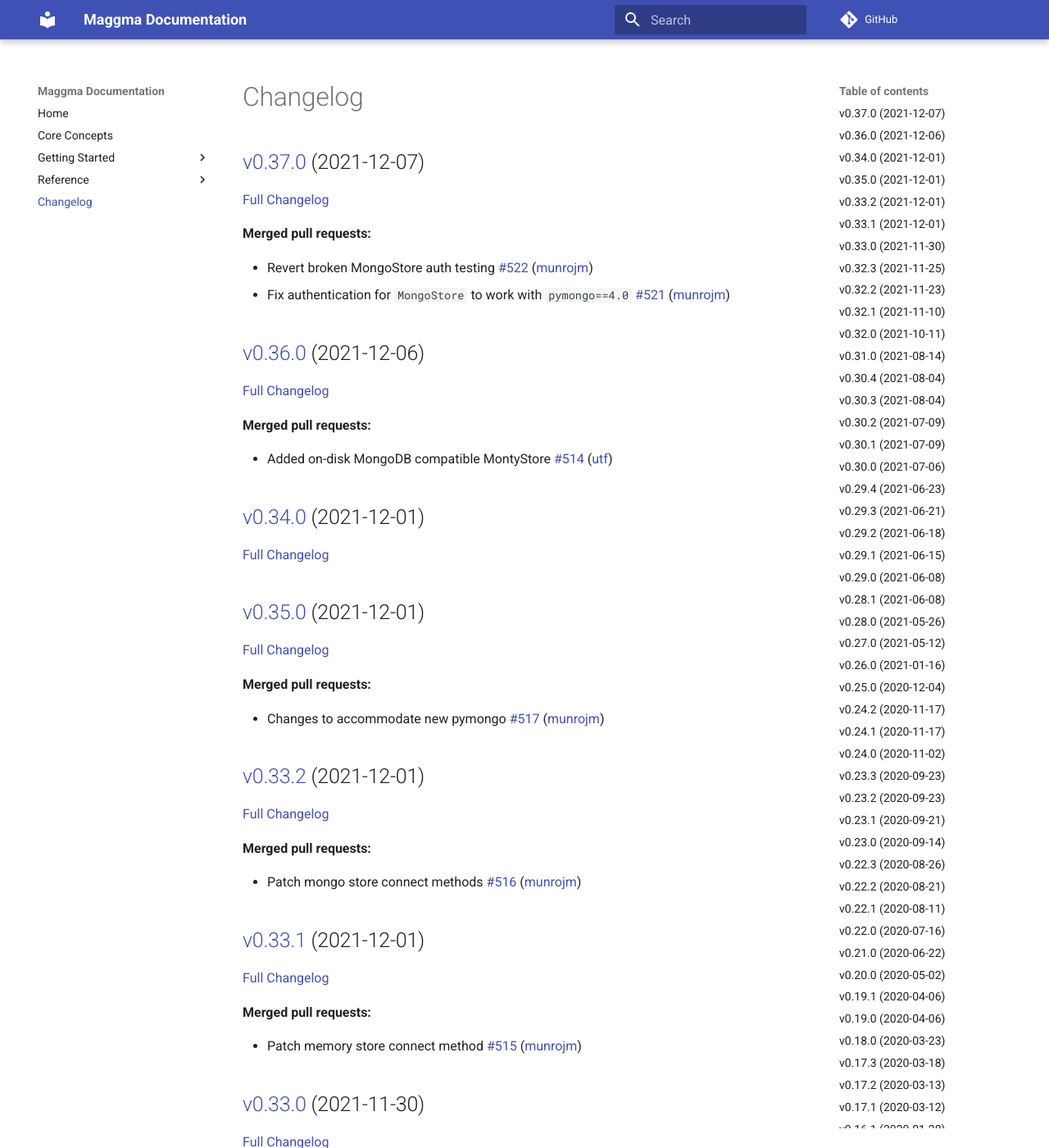
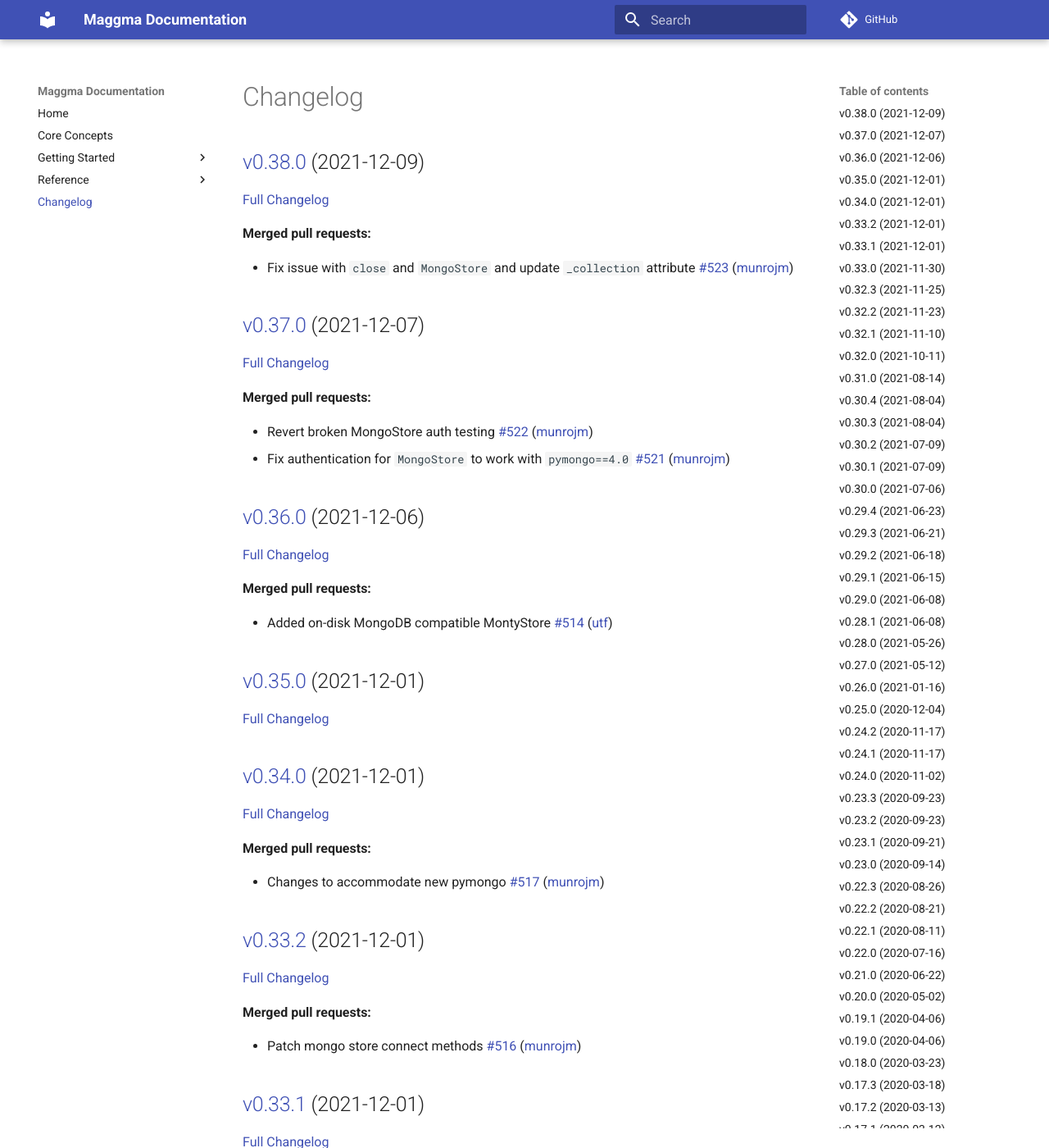
Before and after one commit to materialsproject/maggma, an MkDocs documentation site: the page built from docs/CHANGELOG.md, in a window 1280 px wide and 1400 px high. Shown: the whole window at 82% size. Built offline with MkDocs 1.6.1 and Material for MkDocs 9.7.7, drawn with Linux system fonts in a browser that asks for light colours; comment, search, counter and statistics services are not loaded.

Commit message:
Updated CHANGELOG.md

```diff
--- a/docs/CHANGELOG.md
+++ b/docs/CHANGELOG.md
@@ -1,4 +1,12 @@
 # Changelog
+
+## [v0.38.0](https://github.com/materialsproject/maggma/tree/v0.38.0) (2021-12-09)
+
+[Full Changelog](https://github.com/materialsproject/maggma/compare/v0.37.0...v0.38.0)
+
+**Merged pull requests:**
+
+- Fix issue with `close` and `MongoStore` and update `_collection` attribute [\#523](https://github.com/materialsproject/maggma/pull/523) ([munrojm](https://github.com/munrojm))
 
 ## [v0.37.0](https://github.com/materialsproject/maggma/tree/v0.37.0) (2021-12-07)
 
@@ -11,19 +19,19 @@
 
 ## [v0.36.0](https://github.com/materialsproject/maggma/tree/v0.36.0) (2021-12-06)
 
-[Full Changelog](https://github.com/materialsproject/maggma/compare/v0.34.0...v0.36.0)
+[Full Changelog](https://github.com/materialsproject/maggma/compare/v0.35.0...v0.36.0)
 
 **Merged pull requests:**
 
 - Added on-disk MongoDB compatible MontyStore [\#514](https://github.com/materialsproject/maggma/pull/514) ([utf](https://github.com/utf))
 
+## [v0.35.0](https://github.com/materialsproject/maggma/tree/v0.35.0) (2021-12-01)
+
+[Full Changelog](https://github.com/materialsproject/maggma/compare/v0.34.0...v0.35.0)
+
 ## [v0.34.0](https://github.com/materialsproject/maggma/tree/v0.34.0) (2021-12-01)
 
-[Full Changelog](https://github.com/materialsproject/maggma/compare/v0.35.0...v0.34.0)
-
-## [v0.35.0](https://github.com/materialsproject/maggma/tree/v0.35.0) (2021-12-01)
-
-[Full Changelog](https://github.com/materialsproject/maggma/compare/v0.33.2...v0.35.0)
+[Full Changelog](https://github.com/materialsproject/maggma/compare/v0.33.2...v0.34.0)
 
 **Merged pull requests:**
 
```
